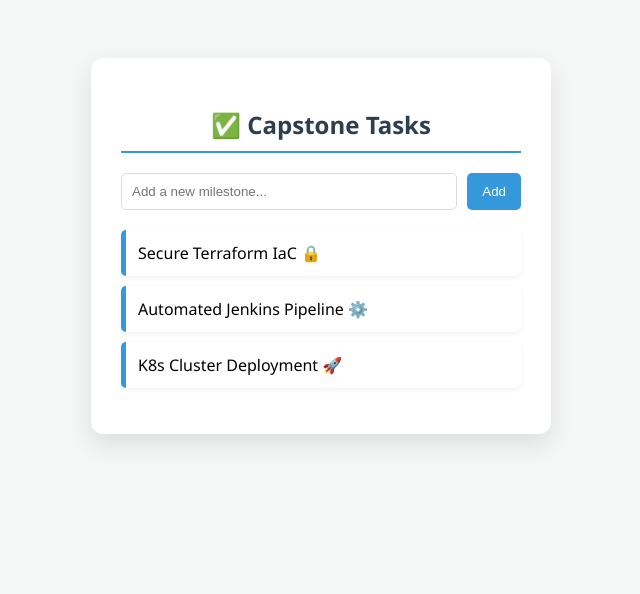
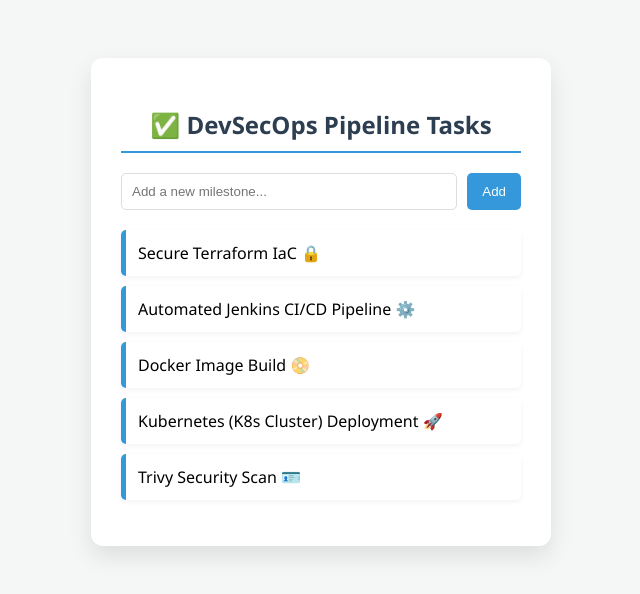
Before and after one commit to sushantmn/devsecops-capstone-project, a plain HTML site: page index.html in a window 1280 px wide. Shown: the whole page, without its empty margins (319-959 px from the left). Drawn offline with Linux system fonts and the light colour scheme.

Commit message:
Update Dockerfile and other improvements

```diff
--- a/index.html
+++ b/index.html
@@ -3,7 +3,7 @@
 <head>
     <meta charset="UTF-8">
     <meta name="viewport" content="width=device-width, initial-scale=1.0">
-    <title>Capstone Task Board</title>
+    <title>DevSecOps Pipeline Task Board</title>
     <style>
         body { font-family: 'Segoe UI', Tahoma, Geneva, Verdana, sans-serif; background-color: #f4f7f6; display: flex; justify-content: center; padding: 50px; }
         .container { background: white; padding: 30px; border-radius: 12px; box-shadow: 0 10px 25px rgba(0,0,0,0.1); width: 400px; }
@@ -17,15 +17,17 @@
 </head>
 <body>
     <div class="container">
-        <h2>✅ Capstone Tasks</h2>
+        <h2>✅ DevSecOps Pipeline Tasks</h2>
         <div class="input-group">
             <input type="text" id="taskInput" placeholder="Add a new milestone...">
             <button onclick="addTask()">Add</button>
         </div>
         <ul id="taskList">
             <li>Secure Terraform IaC 🔒</li>
-            <li>Automated Jenkins Pipeline ⚙️</li>
-            <li>K8s Cluster Deployment 🚀</li>
+            <li>Automated Jenkins CI/CD Pipeline ⚙️</li>
+            <li>Docker Image Build 📀</li>
+            <li>Kubernetes (K8s Cluster) Deployment 🚀</li>
+            <li>Trivy Security Scan 🪪</li>
         </ul>
     </div>
     <script>
```
Also changed, not shown: 5 other files.
